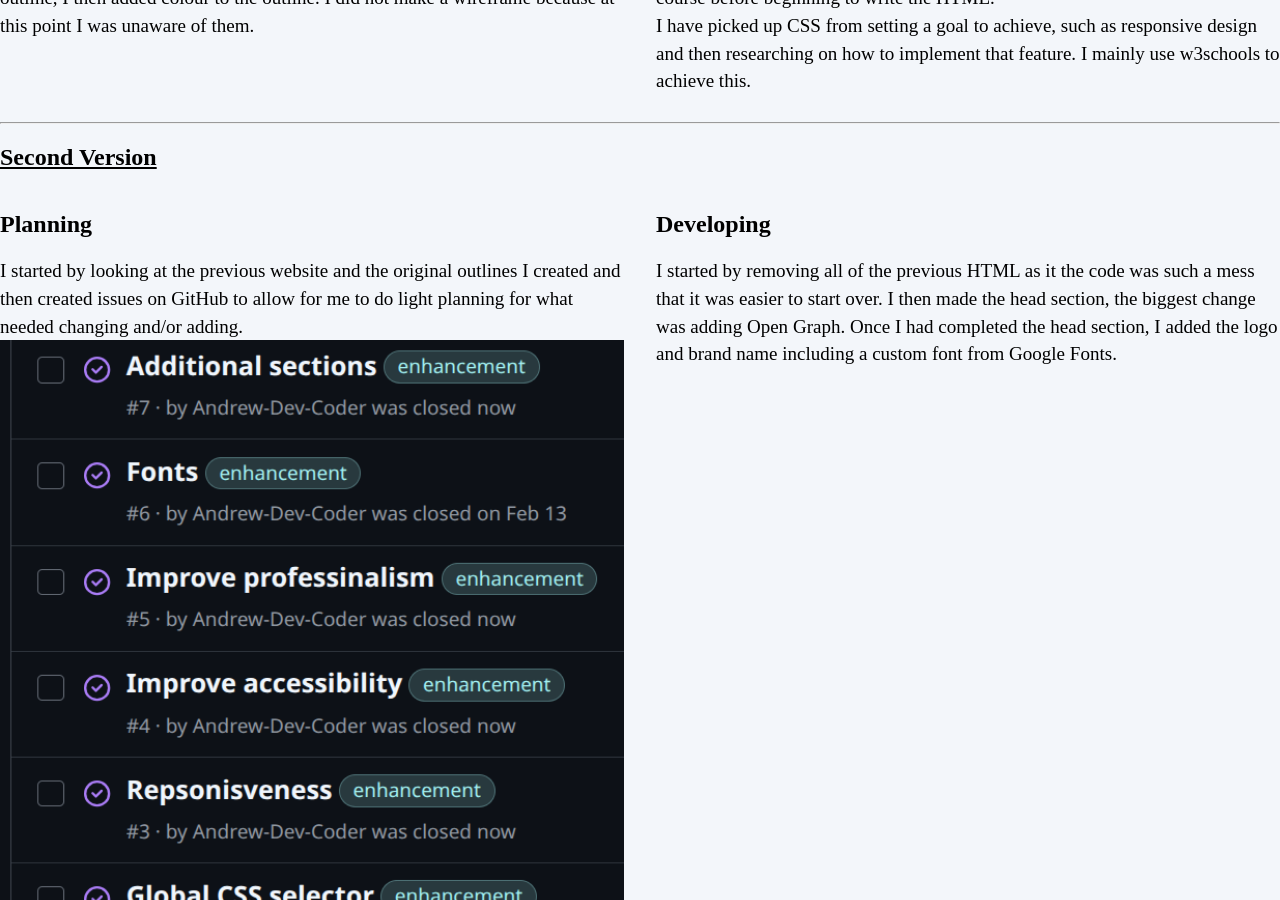
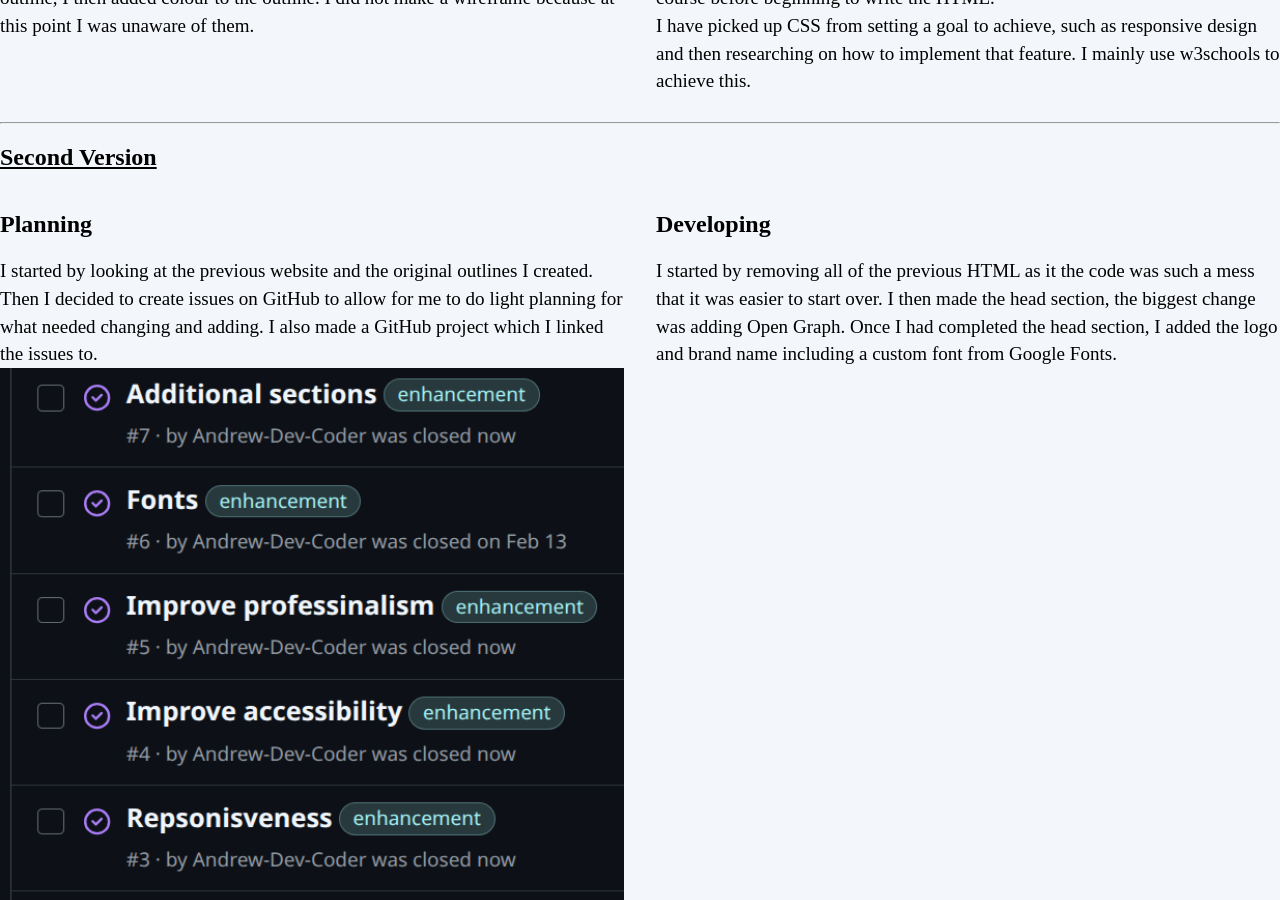
Before and after one commit to Andrew-Dev-Coder/Portfolio, a Jekyll site: the page built from _projects/sillySketchesEct.html, in a window 1280 px wide and 900 px high, scrolled down 929 px. Built offline with Jekyll 4.4.1, drawn with Linux system fonts in a browser that asks for light colours.

Commit message:
Update sillySketchesEct.html

```diff
--- a/_projects/sillySketchesEct.html
+++ b/_projects/sillySketchesEct.html
@@ -55,7 +55,7 @@ site: https://sillysketches.andrewcoder.dev/
     <section>
         <h2>Planning</h2>
         <p>
-            I started by looking at the previous website and the original outlines I created and then created issues on GitHub to allow for me to do light planning for what needed changing and/or adding.
+            I started by looking at the previous website and the original outlines I created. Then I decided to create issues on GitHub to allow for me to do light planning for what needed changing and adding. I also made a GitHub project which I linked the issues to.
             <img loading="lazy" class="image" src="/Images/ProjectImages/SillySketchesEct/Issues/issuesSS.png" alt='GitHub issue list showing six closed enhancement items, including "Additional sections", "Fonts", "Improve accessibility", "Responsiveness", and "Layout Format" with checkmarks indicating completion.'>
         </p>
     </section>
```
